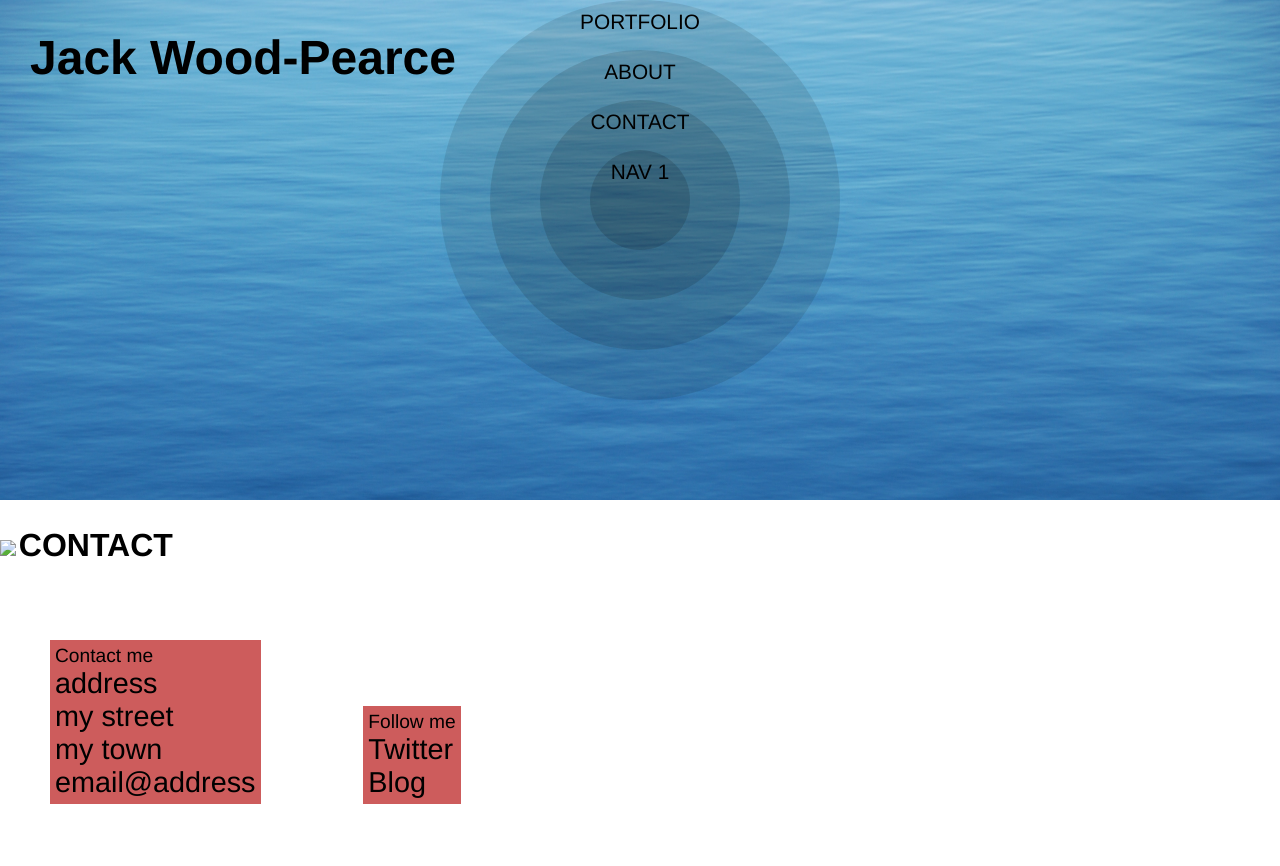
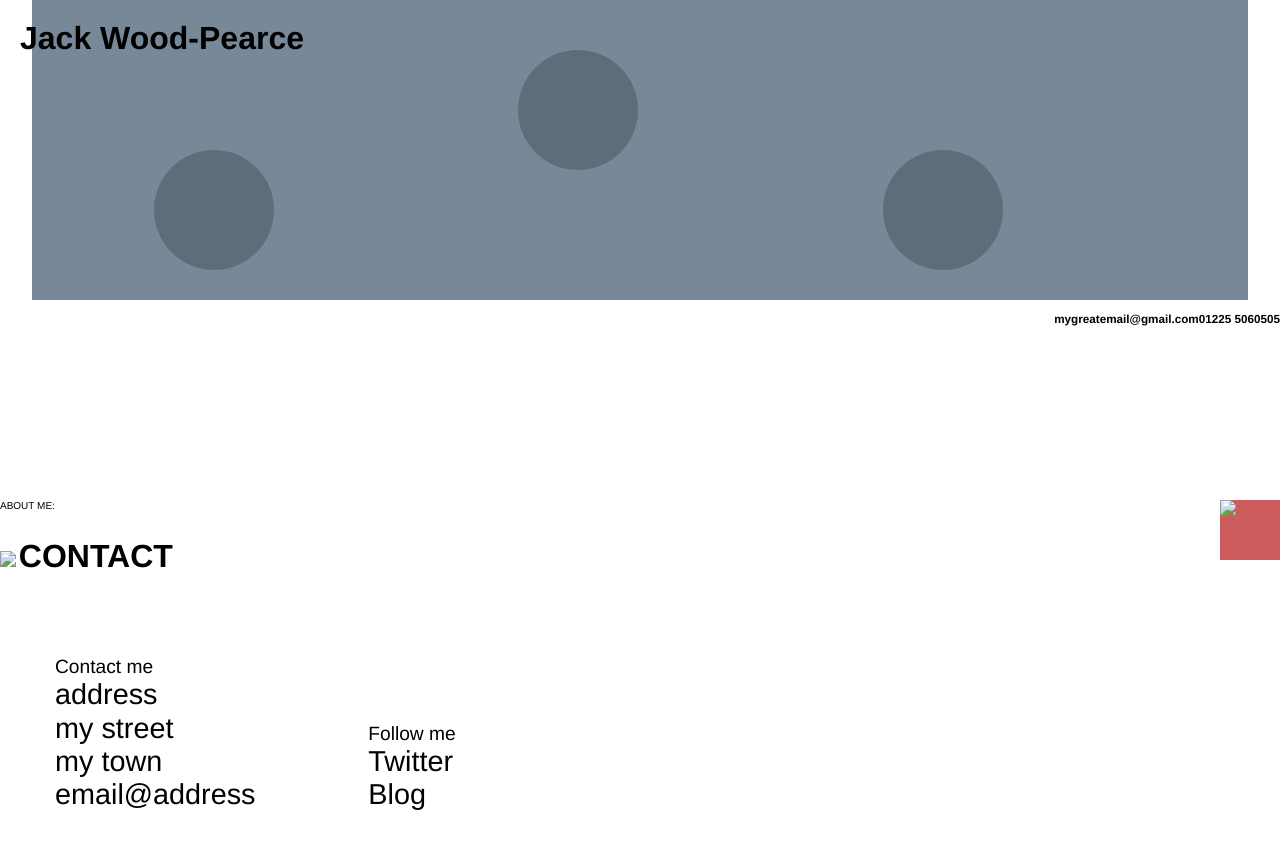
Before and after one commit to C0deJack/portfolio, a PHP site: page / in a window 1280 px wide. Before the commit the page ends 804 px from the top, so only its background shows below. Run offline with PHP 8.4, Linux system fonts and the light colour scheme; some libraries are stand-ins or nearby versions.

Commit message:
changed nav buttons to single push and changing page to single page.

```diff
--- a/index.html
+++ b/index.html
@@ -8,14 +8,25 @@
 <body>
 <header>
     <h1>Jack Wood-Pearce</h1>
+    <nav>
+        <div class="nav-1">PORTFOLIO</div>
+        <div class="nav-2">ABOUT</div>
+        <div class="nav-3">CONTACT</div>
+    </nav>
+    <h3>01225 5060505</h3>
+    <h3>mygreatemail@gmail.com</h3>
+    <div class="side-tab"><img src="#"></div>
 </header>
 <section>
-    <nav>
-        <div class="nav-1">NAV 1</div>
-        <div class="nav-2">CONTACT</div>
-        <div class="nav-3">ABOUT</div>
-        <div class="nav-4">PORTFOLIO</div>
-    </nav>
+    <main>
+        ABOUT ME:
+    </main>
+</section>
+<section>
+    <article>
+        <div>
+        </div>
+    </article>
 </section>
 <footer>
     <img src="#">
--- a/styles.css
+++ b/styles.css
@@ -9,34 +9,33 @@ body {
 }
 
 h1 {
-    font-size: 3rem;
-    padding: 30px;
+    font-size: 2rem;
+    padding: 10px;
     margin: 0;
-    position: absolute;
+    position: fixed;
+    left: 10px;
+    top: 10px;
     z-index: 2;
 }
 
-section {
-    background: url(assets/ocean.jpg);
-    background-repeat: no-repeat;
-    background-size: cover;
-    position: relative;
+header {
     height: 500px;
 }
 
 nav {
     margin: 0 auto;
+    background-color: lightslategrey;
     position: relative;
-    height: 100%;
-    width: 400px;
+    height: 300px;
+    width: 95%;
 }
 
 [class|=nav]  {
     align-items: center;
     text-align: center;
-    vertical-align: text-bottom;
     font-size: 1.3rem;
-    padding-top: 10px;
+    color: rgba(0,0,0,0);
+    padding-top: 50px;
     position: absolute;
     margin: 0 auto;
     border-radius: 100%;
@@ -46,45 +45,30 @@ nav {
     transition-timing-function: ease-in-out;
 }
 
-.nav-a {
-    top:  175px;
-    left:  175px;
-}
-
 .nav-1 {
     z-index: 10;
-    height: 100px;
-    width: 100px;
-    top: 150px;
-    left: 150px;
-    background-color: rgba(0,0,0,0.14);
+    height: 120px;
+    width: 120px;
+    top: 50px;
+    left: 40%;
+    background-color: rgba(0,0,0,0.2);
 }
 
 .nav-2 {
     z-index: 9;
-    height: 200px;
-    width: 200px;
-    top: 100px;
-    left: 100px;
-    background-color: rgba(0,0,0,0.13);
+    height: 120px;
+    width: 120px;
+    top: 150px;
+    left: 10%;
+    background-color: rgba(0,0,0,0.2);
 }
 
 .nav-3 {
-    z-index: 8;
-    height: 300px;
-    width: 300px;
-    top: 50px;
-    left: 50px;
-    background-color: rgba(0,0,0,0.12);
-}
-
-.nav-4 {
-    z-index: 7;
-    height: 400px;
-    width: 400px;
-    top: 0;
-    left: 0;
-    background-color: rgba(0,0,0,0.1);
+    height: 120px;
+    width: 120px;
+    top: 150px;
+    left: 70%;
+    background-color: rgba(0,0,0,0.2);
 }
 
 .nav-1:hover {
@@ -102,12 +86,19 @@ nav {
     color: white;
     transition:  .05s;
 }
-.nav-4:hover {
-    background-color: rgba(0,0,0,0.7);
-    color: white;
-    transition:  .05s;
+
+.side-tab {
+    position: fixed;
+    width: 60px;
+    height: 60px;
+    top: 500px;
+    right: 0;
+    background-color: indianred;
 }
 
+h3 {
+    float: right;
+}
 footer img,
 footer h2,
 .contact-box {
@@ -119,7 +110,7 @@ footer h2 {
 }
 
 .contact-box {
-     background-color: indianred;
+     /*background-color: indianred;*/
      padding: 5px;
      margin: 50px;
      font-size: 1.8rem;
```
